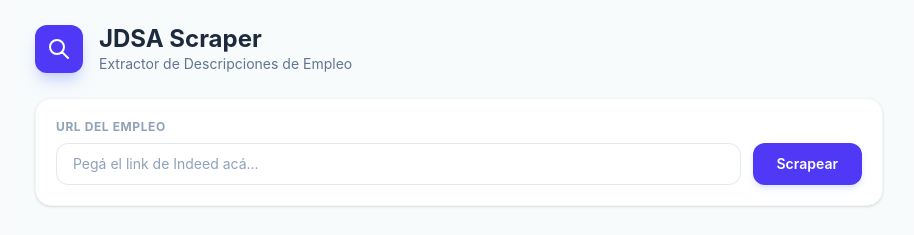
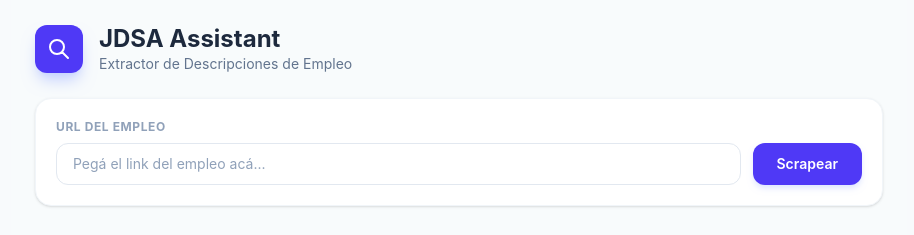
Before and after one commit to chetinchog/JDSA, a Vue app in the folder frontend/: page / in a window 1280 px wide. Shown: the top 235 px of the page, without its empty margins (181-1095 px from the left). Built offline with nearby package versions, Linux system fonts and the light colour scheme.

Commit message:
Generalize: Rename to Job Description Scraping Assistant and remove board-specific refs

```diff
--- a/frontend/src/App.vue
+++ b/frontend/src/App.vue
@@ -11,7 +11,7 @@ const state = reactive({
 
 const doScrap = async () => {
   if (!state.jobUrl) {
-    state.error = 'Por favor, ingresá una URL de Indeed.'
+    state.error = 'Por favor, ingresá una URL válida.'
     return
   }
 
@@ -52,7 +52,7 @@ const doExport = async () => {
         </svg>
       </div>
       <div>
-        <h1 class="text-2xl font-bold text-slate-800 leading-tight">JDSA Scraper</h1>
+        <h1 class="text-2xl font-bold text-slate-800 leading-tight">JDSA Assistant</h1>
         <p class="text-sm text-slate-500">Extractor de Descripciones de Empleo</p>
       </div>
     </header>
@@ -66,7 +66,7 @@ const doExport = async () => {
             id="job-url"
             v-model="state.jobUrl"
             type="text"
-            placeholder="Pegá el link de Indeed acá..."
+            placeholder="Pegá el link del empleo acá..."
             class="flex-1 px-4 py-2.5 rounded-xl border border-slate-200 focus:outline-none focus:ring-2 focus:ring-indigo-500 focus:border-transparent transition-all placeholder:text-slate-400 text-sm"
             @keyup.enter="doScrap"
           />
```
Also changed, not shown: 2 other files (tests, documents, lock files or other folders).
